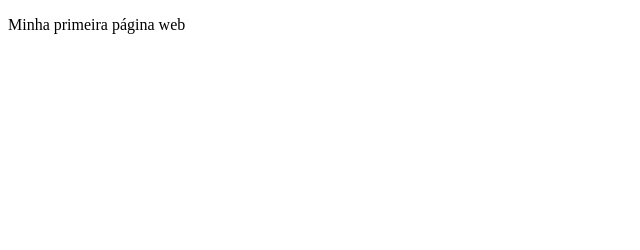
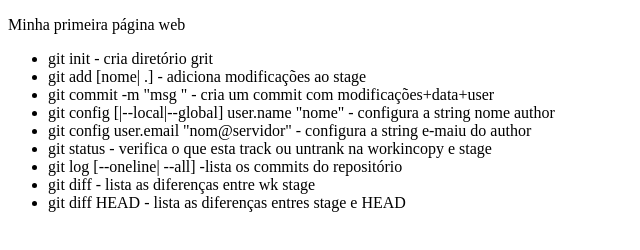
Before and after one commit to rbeninca/notas, a plain HTML site: page index.html in a window 1280 px wide. Shown: the whole page, without its empty margins (0-640 px from the left). Drawn offline with Linux system fonts and the light colour scheme.

Commit message:
lista com comandos git basicos

```diff
--- a/index.html
+++ b/index.html
@@ -8,5 +8,18 @@
 <body>
     <p>Minha primeira página web </p>
 
+    <ul>
+        <li>git init - cria diretório grit</li>
+        <li>git add  [nome| .] - adiciona modificações ao stage</li>
+        <li>git commit  -m "msg " - cria um commit com modificações+data+user </li>
+        <li>git config [|--local|--global] user.name "nome" - configura a string nome author</li>
+        <li>git config user.email "nom@servidor" - configura a string e-maiu do author</li>
+        <li>git status - verifica o que esta track ou untrank na workincopy e stage</li>
+        <li>git log [--oneline| --all] -lista os commits do repositório</li>
+        <li>git diff - lista as diferenças entre wk stage </li>
+        <li>git diff HEAD - lista as diferenças entres stage e HEAD </li>
+
+    </ul>
+
 </body>
 </html>
```
